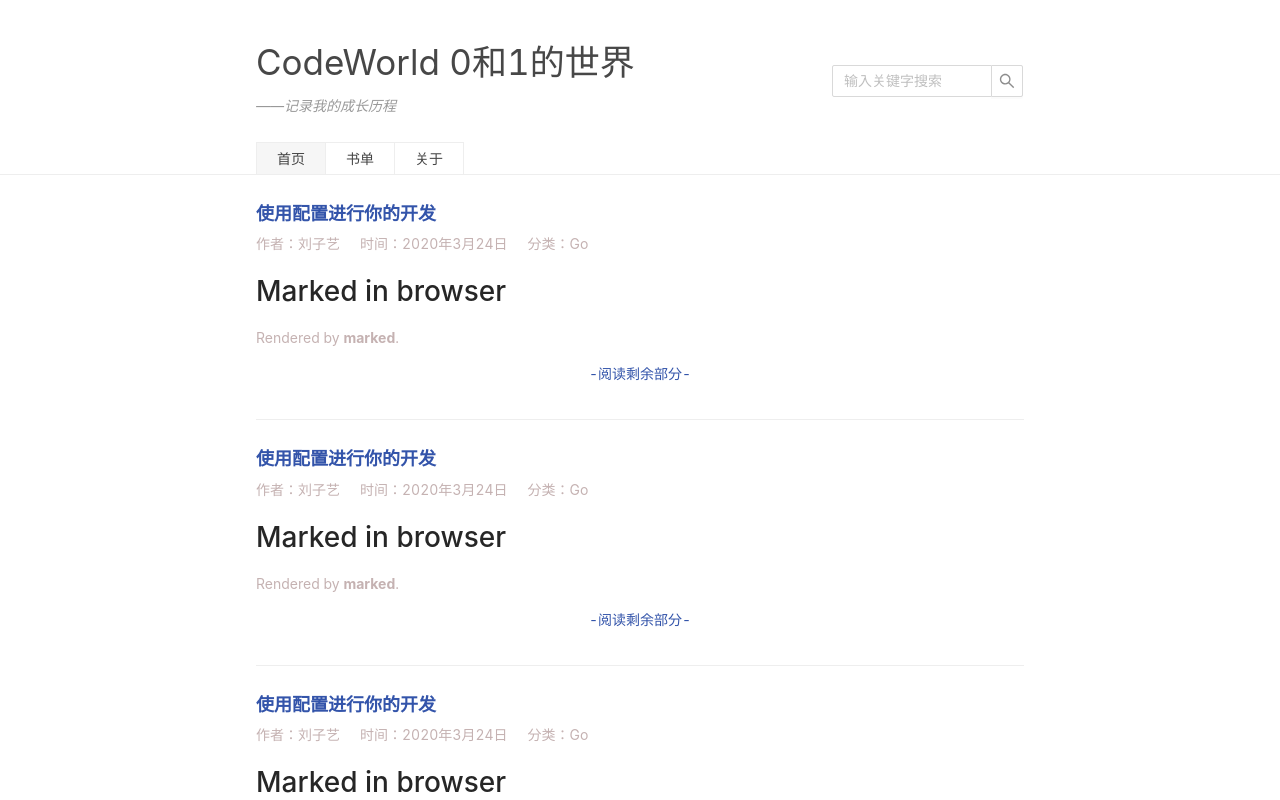
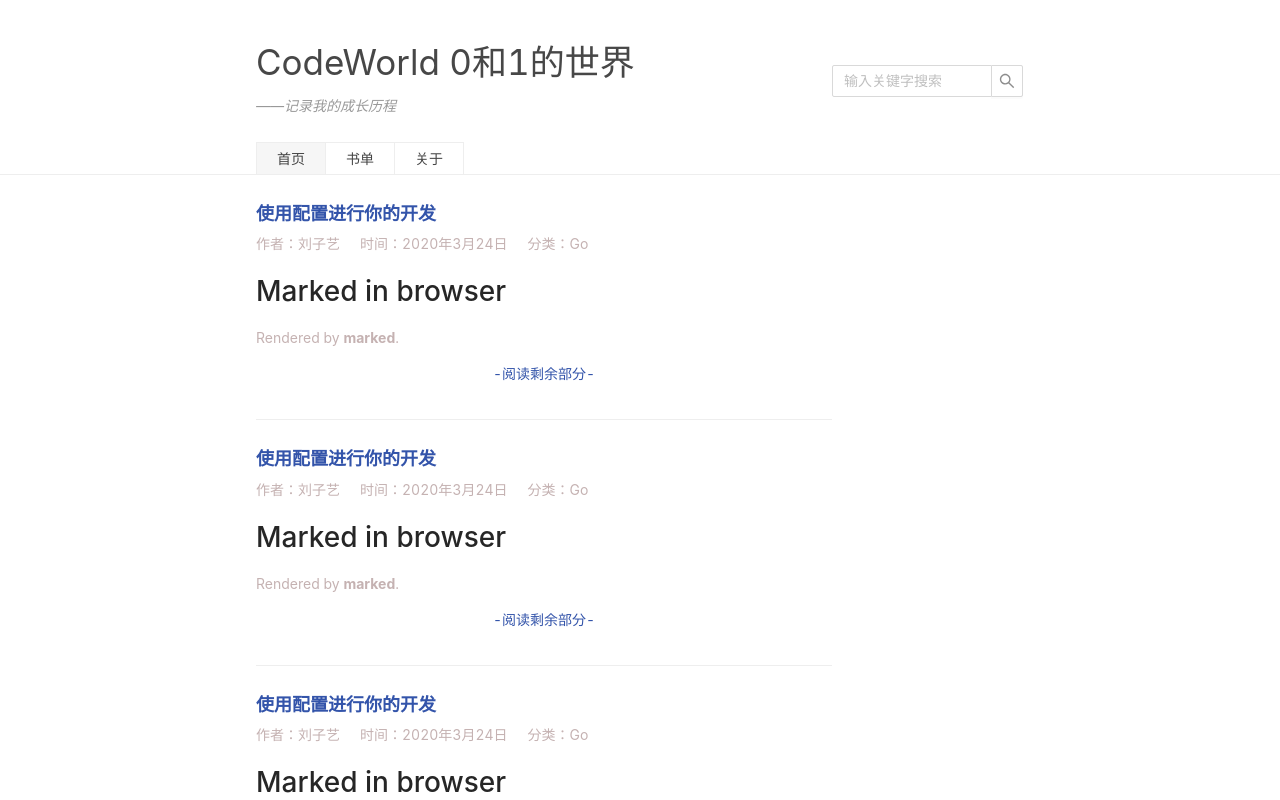
Before and after one commit to observerzy/blog-app, a React app: page / in a window 1280 px wide. Shown: the top 800 px of the page. Built offline with nearby package versions, Linux system fonts and the light colour scheme.

Commit message:
add format

```diff
--- a/src/components/article/index.module.scss
+++ b/src/components/article/index.module.scss
@@ -1,9 +1,6 @@
 @import '../../common/common.module.scss';
 
 .article {
-  width: 60%;
-  display: inline-block;
-  margin-left: 20%;
   padding: 15px 0 20px;
   @include borderBottom;
 }
--- a/src/containers/home/index.module.scss
+++ b/src/containers/home/index.module.scss
@@ -52,4 +52,15 @@
 }
 .body {
   color: rgba($color: #c5b2b2, $alpha: 1);
+  display: flex;
 }
+.articleArea {
+  width: 60%;
+  display: inline-block;
+  margin-left: 20%;
+}
+.retrievalArea {
+  margin-right: 20%;
+  display: inline-block;
+  width: 20%;
+}
--- a/src/containers/home/index.tsx
+++ b/src/containers/home/index.tsx
@@ -58,10 +58,13 @@ const Home: React.SFC = () => {
         </div>
       </div>
       <div className={style.body}>
-        <Article></Article>
-        <Article></Article>
-        <Article></Article>
-        <Article></Article>
+        <div className={style.articleArea}>
+          <Article></Article>
+          <Article></Article>
+          <Article></Article>
+          <Article></Article>
+        </div>
+        <div className={style.retrievalArea}></div>
       </div>
     </div>
   );
```
Also changed, not shown: .eslintrc.json.
